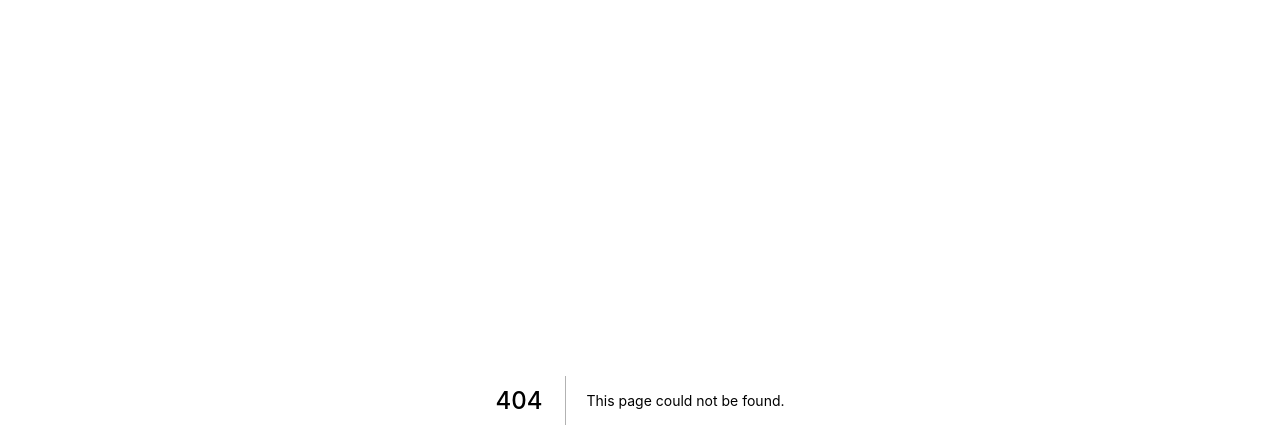
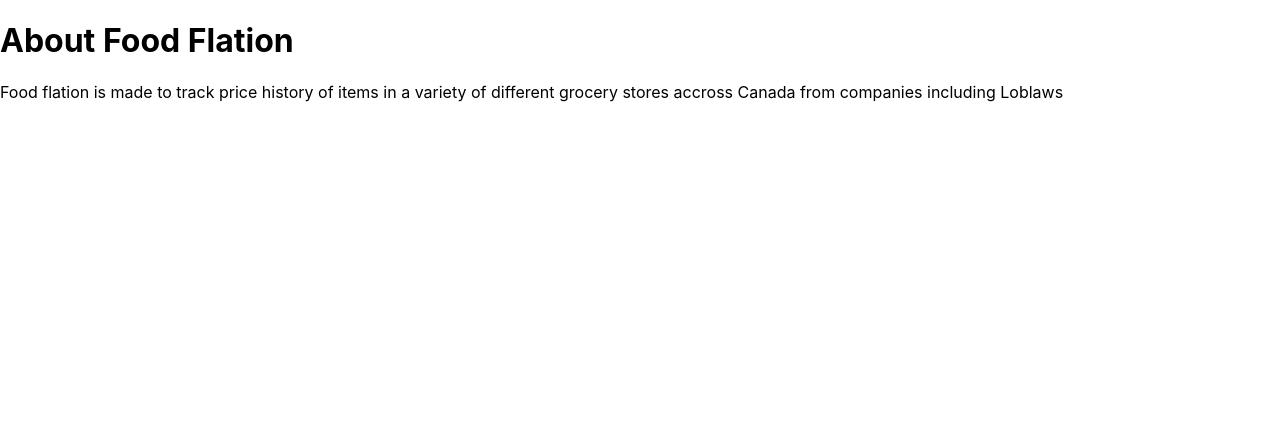
Before and after one commit to destroyer22719/FoodFlation, a Next.js app in the folder frontend/: page /about in a window 1280 px wide. Before the commit this address had no page. Shown: the top 448 px of the page. Built offline with nearby package versions, Linux system fonts and the light colour scheme.

Commit message:
created pages for frontend

```diff
--- /dev/null
+++ b/frontend/pages/about.tsx
@@ -0,0 +1,11 @@
+export default function AboutPage() {
+    return (
+        <div>
+            <h1>About Food Flation</h1>
+            <div>
+                Food flation is made to track price history of items in a variety of
+                different grocery stores accross Canada from companies including Loblaws
+            </div>
+        </div>
+    );
+}
--- a/frontend/pages/api/hello.ts
+++ /dev/null
@@ -1,13 +0,0 @@
-// Next.js API route support: https://nextjs.org/docs/api-routes/introduction
-import type { NextApiRequest, NextApiResponse } from 'next'
-
-type Data = {
-  name: string
-}
-
-export default function handler(
-  req: NextApiRequest,
-  res: NextApiResponse<Data>
-) {
-  res.status(200).json({ name: 'John Doe' })
-}
--- /dev/null
+++ b/frontend/pages/faq.tsx
@@ -0,0 +1,5 @@
+export default function FaqPage() {
+  return (
+    <div>faq</div>
+  )
+}
--- /dev/null
+++ b/frontend/pages/store/[storeId].tsx
@@ -0,0 +1,5 @@
+export default function StorePage() {
+  return (
+    <div></div>
+  )
+}
--- /dev/null
+++ b/frontend/pages/store/item/[itemId].tsx
@@ -0,0 +1,5 @@
+export default function ItemPage() {
+  return (
+    <div>[itemId]</div>
+  )
+}
--- /dev/null
+++ b/frontend/pages/store/item/index.tsx
@@ -0,0 +1,5 @@
+export default function ItemPage() {
+  return (
+    <div>index</div>
+  )
+}
```
Also changed, not shown: frontend/pages/store/index.tsx (added).
